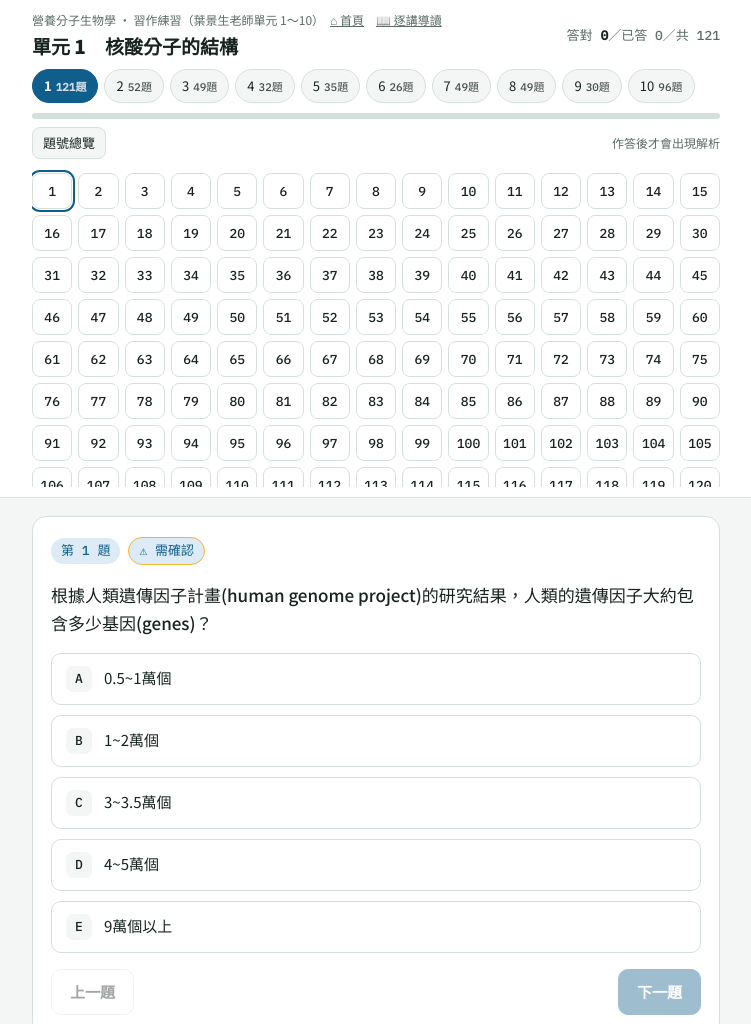
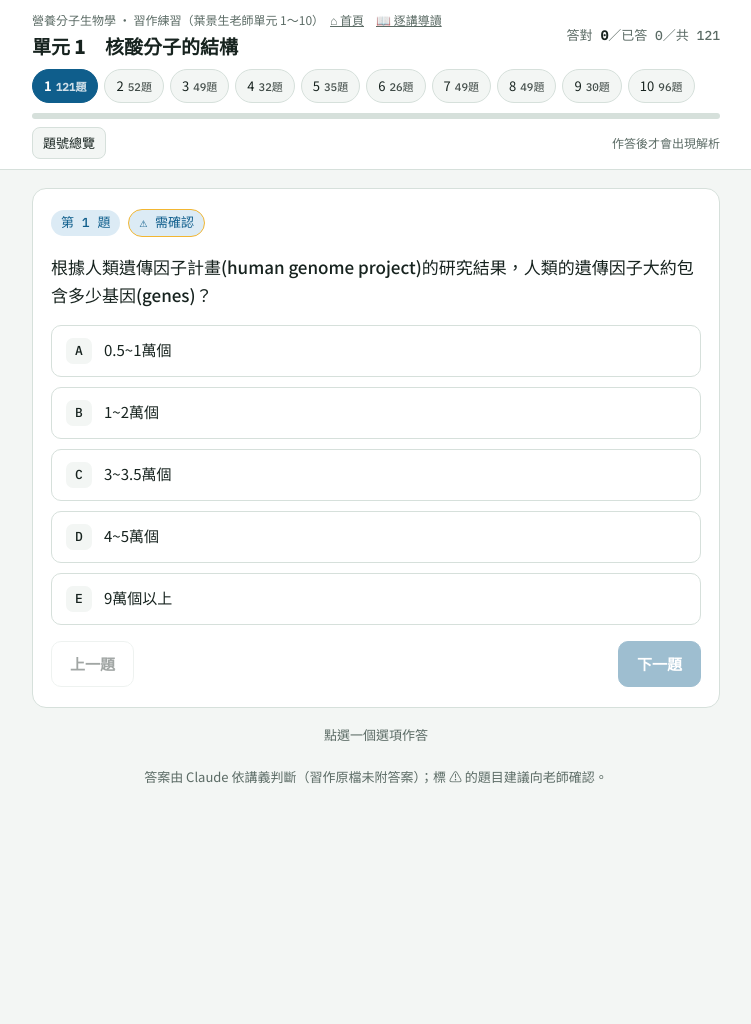
Before and after one commit to 2024jing/-molbio-quiz, a plain HTML site: page quiz/index.html in a window 1280 px wide. Shown: the top 1024 px of the page, without its empty margins (264-1015 px from the left). After the commit the page ends 835 px from the top, so only its background shows below. Drawn offline with Linux system fonts and the light colour scheme.

Commit message:
Add files via upload

```diff
--- a/quiz/index.html
+++ b/quiz/index.html
@@ -40,6 +40,8 @@ h1{margin:0;font-size:19px;font-weight:900;text-wrap:balance}
 .bar i{display:block;height:100%;width:0;background:var(--accent);transition:width .3s}
 .gridbtn{font:inherit;font-size:13px;border:1px solid var(--line);background:var(--bg);color:var(--ink);border-radius:8px;padding:4px 10px;cursor:pointer;min-height:32px}
 .grid{display:grid;grid-template-columns:repeat(auto-fill,minmax(40px,1fr));gap:6px;padding-block:6px 2px;max-height:40vh;overflow-y:auto}
+.grid[hidden]{display:none}
+@media (max-width:600px){.grid{max-height:28vh;gap:5px;grid-template-columns:repeat(auto-fill,minmax(36px,1fr))}.grid button{height:32px;font-size:12px}}
 .grid button{font-family:var(--f-mono);font-size:13px;height:36px;border-radius:8px;border:1px solid var(--line);background:var(--surface);color:var(--ink);cursor:pointer}
 .grid button.ok{background:var(--good-soft);border-color:var(--good);color:var(--good)}
 .grid button.no{background:var(--bad-soft);border-color:var(--bad);color:var(--bad)}
@@ -154,7 +156,7 @@ function stats(){
   const g=$("grid"); g.innerHTML="";
   q.forEach((it,i)=>{const b=document.createElement("button");b.type="button";b.textContent=i+1;
     if(i in ans) b.className=(ans[i]===it.a?"ok":"no"); if(i===cur) b.classList.add("cur");
-    b.setAttribute("aria-label",`第 ${i+1} 題`); b.onclick=()=>{onlyWrong=null;go(i)}; g.appendChild(b);});
+    b.setAttribute("aria-label",`第 ${i+1} 題`); b.onclick=()=>{onlyWrong=null;go(i);g.hidden=true;$("toggleGrid").setAttribute("aria-expanded","false");}; g.appendChild(b);});
   tabs();
 }
 function go(i){cur=i;save();render();window.scrollTo({top:0});}
```
